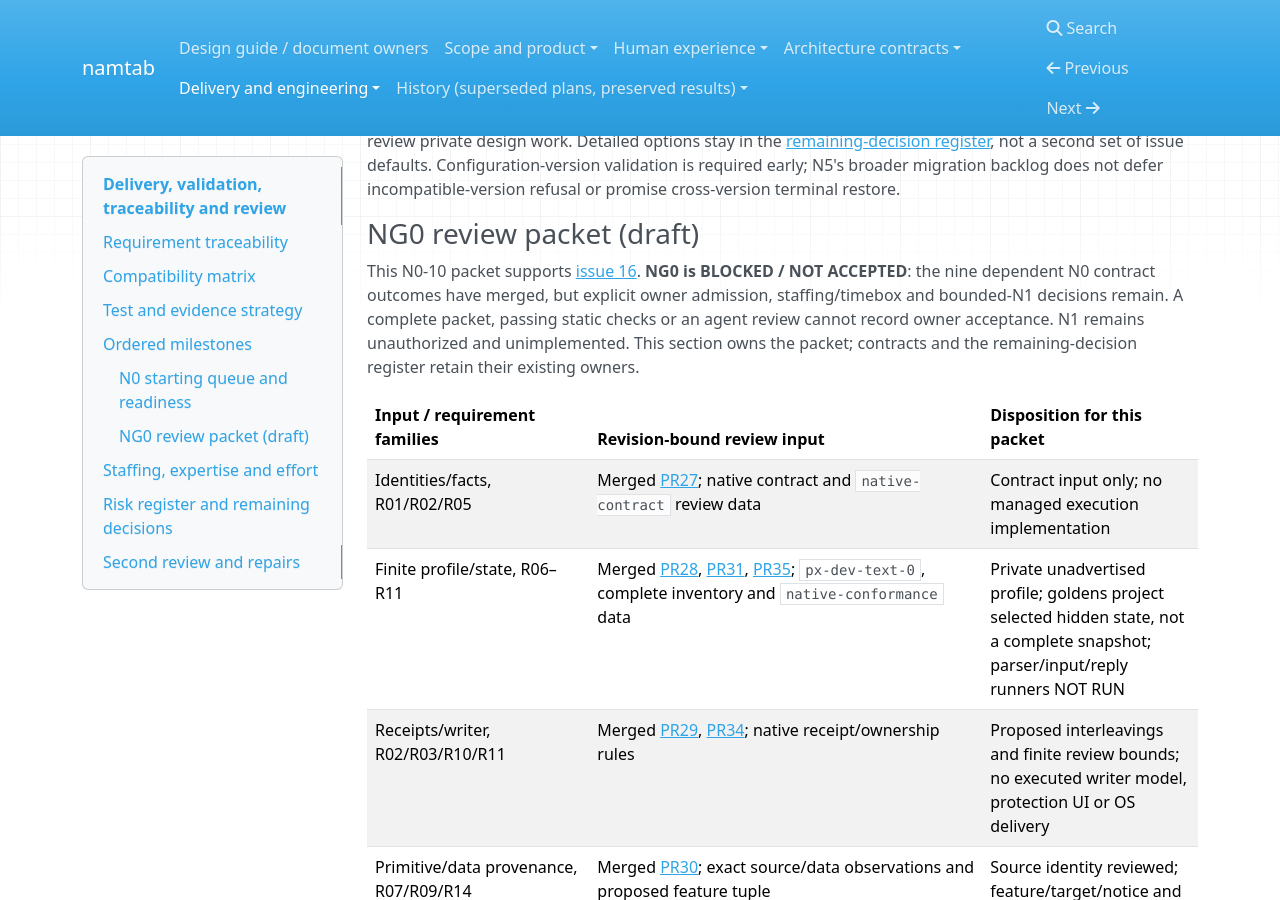
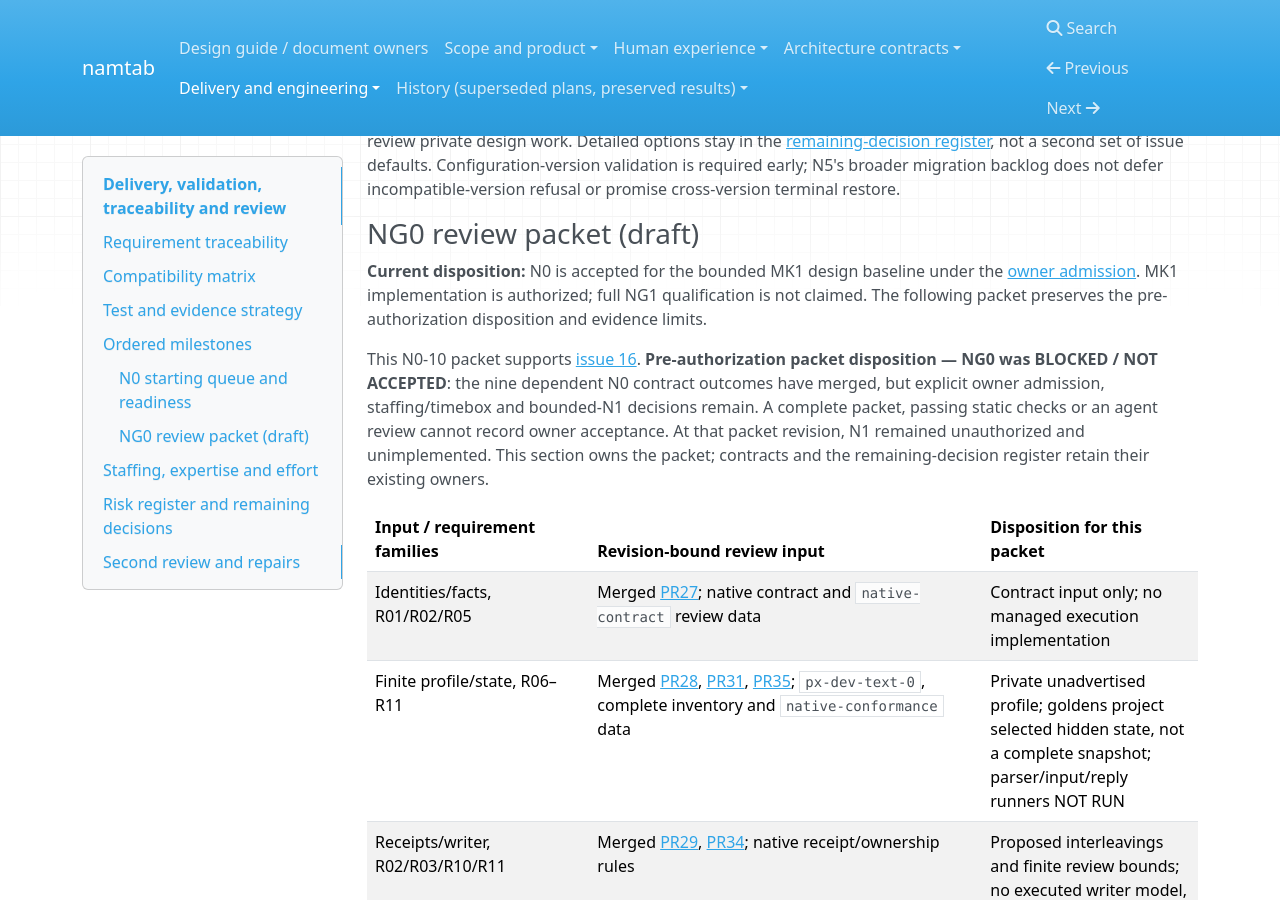
Before and after one commit to whoodes/namtab, an MkDocs documentation site: the page built from docs/engine/delivery-and-validation.md, in a window 1280 px wide and 900 px high, scrolled down 7679 px. Built offline with MkDocs 1.6.1, drawn with Linux system fonts in a browser that asks for light colours; nearby versions of some CDN libraries.

Commit message:
Admit the bounded MK1 human-feel prototype
Record the explicit owner implementation and scoped merge authorization against the accepted N0 revision. Separate this hands-on stopping point from full NG1, admit the concrete local tuple, and preserve later qualification and historical failures.\n\nValidation: local links and strict MkDocs pass; real sandboxed Electron launch evidence is scoped separately.

```diff
--- a/docs/engine/delivery-and-validation.md
+++ b/docs/engine/delivery-and-validation.md
@@ -102,7 +102,9 @@ Before NG0 acceptance, the owner must resolve staffing/review responsibility and
 
 ### NG0 review packet (draft)
 
-This N0-10 packet supports [issue 16](https://github.com/whoodes/namtab/issues/16). **NG0 is BLOCKED / NOT ACCEPTED**: the nine dependent N0 contract outcomes have merged, but explicit owner admission, staffing/timebox and bounded-N1 decisions remain. A complete packet, passing static checks or an agent review cannot record owner acceptance. N1 remains unauthorized and unimplemented. This section owns the packet; contracts and the remaining-decision register retain their existing owners.
+**Current disposition:** N0 is accepted for the bounded MK1 design baseline under the [owner admission](../engineering/mk1-scope-and-admission.md). MK1 implementation is authorized; full NG1 qualification is not claimed. The following packet preserves the pre-authorization disposition and evidence limits.
+
+This N0-10 packet supports [issue 16](https://github.com/whoodes/namtab/issues/16). **Pre-authorization packet disposition — NG0 was BLOCKED / NOT ACCEPTED**: the nine dependent N0 contract outcomes have merged, but explicit owner admission, staffing/timebox and bounded-N1 decisions remain. A complete packet, passing static checks or an agent review cannot record owner acceptance. At that packet revision, N1 remained unauthorized and unimplemented. This section owns the packet; contracts and the remaining-decision register retain their existing owners.
 
 | Input / requirement families | Revision-bound review input | Disposition for this packet |
 | --- | --- | --- |
--- a/mkdocs.yml
+++ b/mkdocs.yml
@@ -40,6 +40,7 @@ nav:
       - "Domain storage and extensions": "architecture/05-architecture-storage-and-extensions.md"
   - "Delivery and engineering":
       - "Milestones / traceability / risks": "engine/delivery-and-validation.md"
+      - "MK1 scope and owner admission": "engineering/mk1-scope-and-admission.md"
       - "Prototype entrypoint": "engineering/12-prototype-plan.md"
       - "Acceptance catalog / G6 budgets": "engineering/07-validation-roadmap-and-risks.md"
       - "Repository and practices": "engineering/14-repository-and-engineering-practices.md"
```
Also changed, not shown: docs/engineering/contributing.md (+2 -0 lines), docs/engineering/mk1-scope-and-admission.md (added, +48 -0 lines), docs/index.md (+2 -0 lines).
